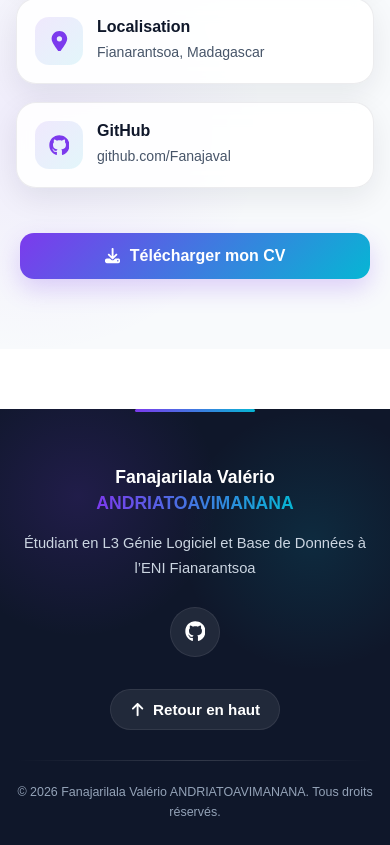
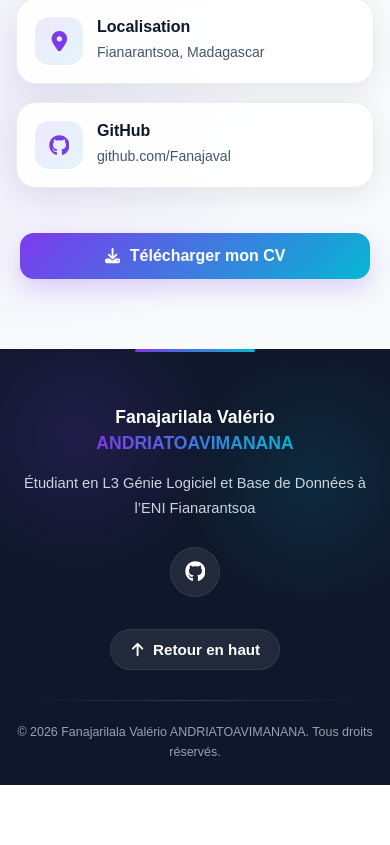
Before and after one commit to Fanajaval/mon-portfolio, a React (Vite) app: page / in a window 390 px wide. Shown: the part 10501-11346 px from the top of the page. After the commit the page ends 11286 px from the top, so only its background shows below. Built offline with nearby package versions, Linux system fonts and the light colour scheme.

Commit message:
modif kely footer

```diff
--- a/src/styles/Footer.css
+++ b/src/styles/Footer.css
@@ -18,7 +18,7 @@
 
   padding: 70px 20px 30px;
 
-  margin-top: 80px;
+  margin-top: 0;
 
   overflow: hidden;
 }
@@ -227,7 +227,7 @@
   .footer {
     padding: 60px 16px 25px;
 
-    margin-top: 60px;
+    margin-top: 0;
   }
 
 
```
